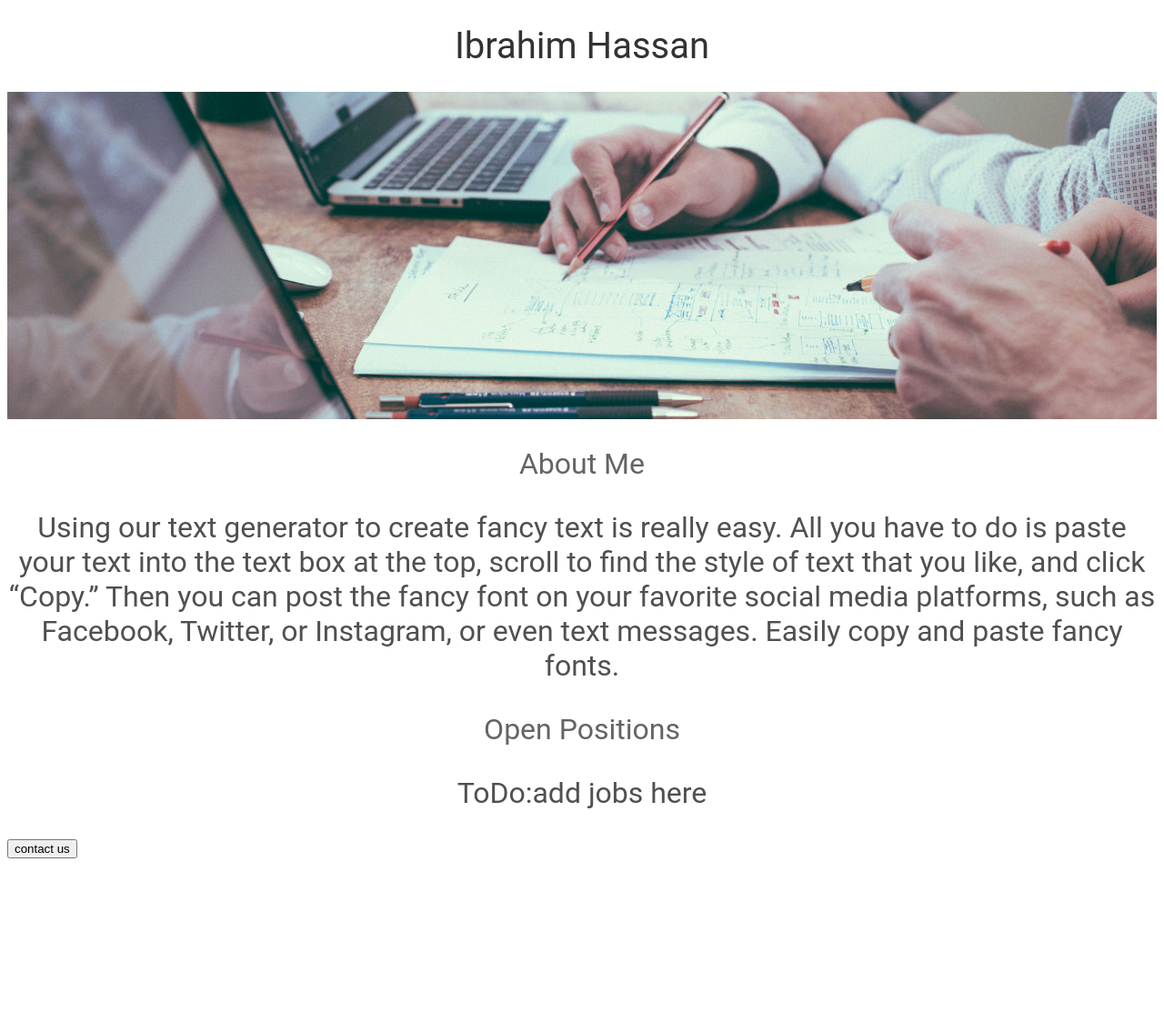
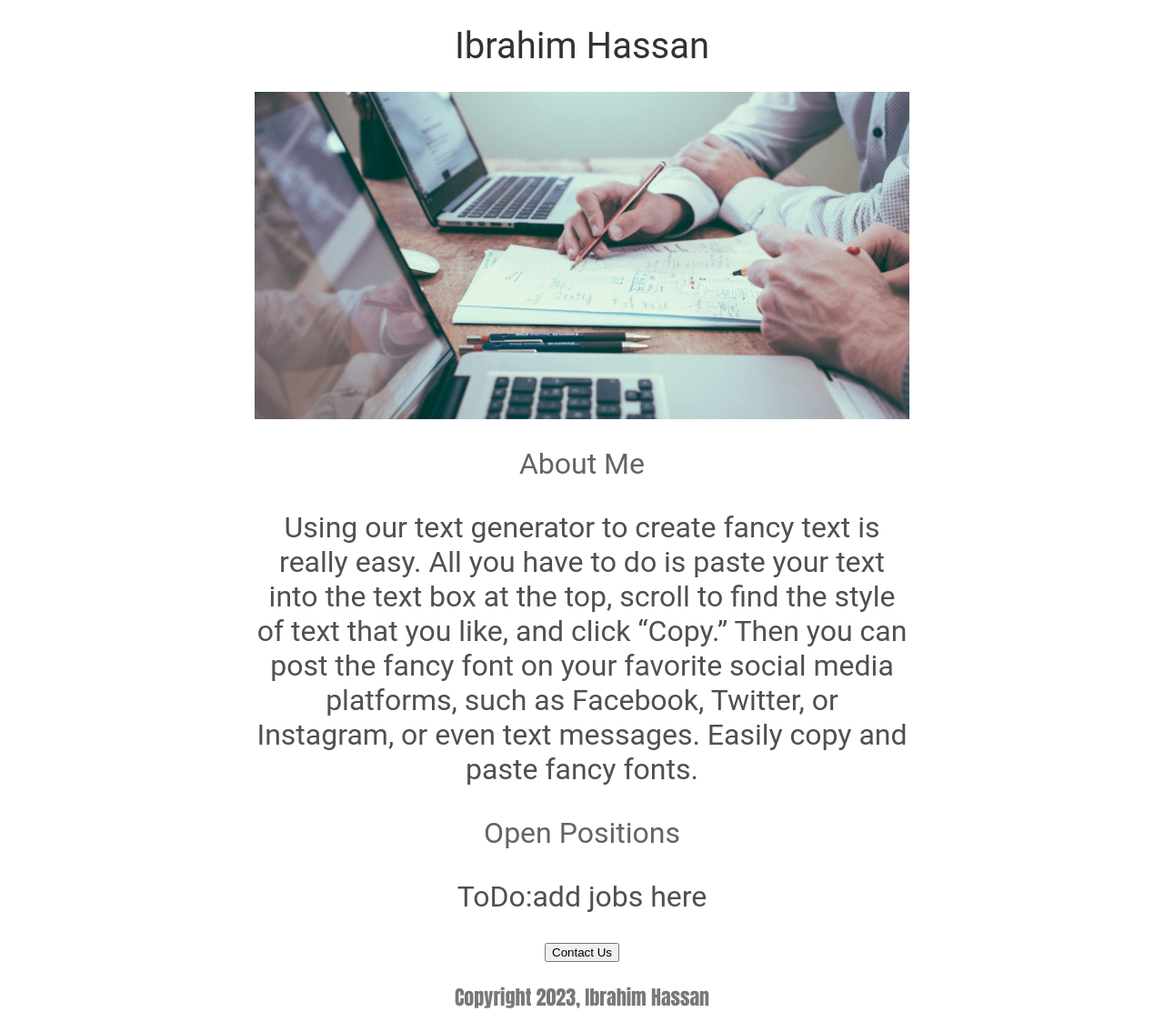
Before and after one commit to coder-1975/ibrahim-hassan-website, a Flask app: page / in a window 1280 px wide. Shown: the whole page at 91% size. Before the commit the page ends 944 px from the top, so only its background shows below. Run offline with Flask 3, Linux system fonts and the light colour scheme.

Commit message:
complete styles in my home page

```diff
--- a/templates/home.html
+++ b/templates/home.html
@@ -4,7 +4,8 @@
     <title>Ibrahim Hassan</title>
     <style>
       #container{
-
+        max-width:720px;
+        margin:auto;
       }
       h1{
         font-size:40px;
@@ -27,6 +28,13 @@
         color: rgb(80, 80, 80);
         text-align:center;
       }
+      .footer{
+        font-size:22px;
+        font-family:impact;
+        font-weight:normal;
+        color: rgb(120, 120, 120);
+        text-align:center;
+      }
       #bannar{
         width: 100%;
         height:360px;
@@ -44,7 +52,10 @@
         </p>
         <h2>Open Positions</h2>
         <p>ToDo:add jobs here</p>
-        <button>contact us</button>
+        <div style="text-align:center;">
+          <button>Contact Us</button>
+          <p class="footer">Copyright 2023, Ibrahim Hassan</p>
+
     </div>
   </body>
 </html>
```
